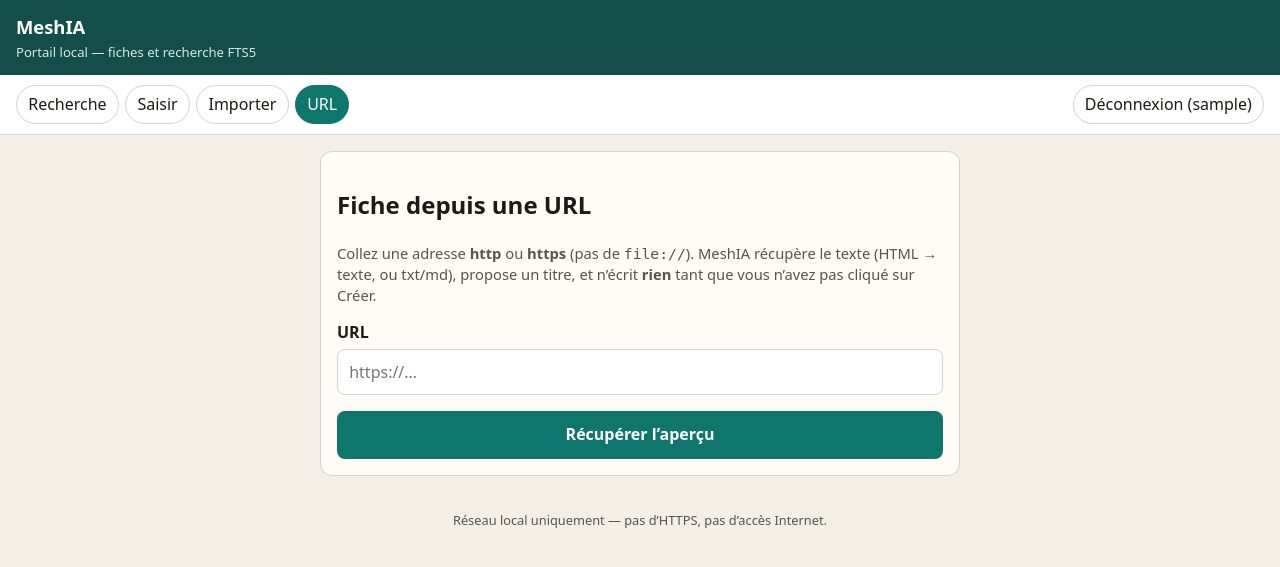
After one commit to F4EED/MeshIA, a Flask app: page /meshia/url in a window 1280 px wide. The commit adds this page. Shown: the top 567 px of the page. Run offline with Flask 3, Linux system fonts and the light colour scheme; the visitor is signed in with stand-in values (Sample User, id 1); parts of the project's set-up code (start-up, migrations or seed data) failed here and were passed over.

Commit message:
Corrige l'affichage de la recherche et ajoute comptes plus import URL.

```diff
--- a/web/app.py
+++ b/web/app.py
@@ -5,6 +5,8 @@ from __future__ import annotations
 import json
 import os
 import re
+import sqlite3
+import stat
 import subprocess
 import sys
 import tempfile
@@ -21,7 +23,7 @@ from flask import (
     session,
     url_for,
 )
-from werkzeug.security import check_password_hash
+from werkzeug.security import check_password_hash, generate_password_hash
 from werkzeug.utils import secure_filename
 
 ROOT = Path(os.environ.get("MESHIA_ROOT", "/opt/meshia"))
@@ -33,6 +35,7 @@ sys.path.insert(0, str(ROOT))
 sys.path.insert(0, str(WEB))
 
 from extract import ALLOWED_EXT, ExtractError, extraire_texte  # noqa: E402
+from fetch_url import FetchError, fetch_fiche  # noqa: E402
 from meshia import chercher, lister_titres  # noqa: E402
 
 FICHES = ROOT / "fiches"
@@ -43,6 +46,8 @@ SECRET_FILE = Path(os.environ.get("MESHIA_WEB_SECRET", str(WEB / "secret.key")))
 LOCK_FILE = WEB / "ingest.lock"
 BIND = os.environ.get("MESHIA_WEB_BIND", "127.0.0.1")
 PORT = int(os.environ.get("MESHIA_WEB_PORT", "8765"))
+ADMINS = {"meshia"}
+USER_RE = re.compile(r"^[A-Za-z0-9._-]{2,32}$")
 
 app = Flask(__name__)
 app.config["MAX_CONTENT_LENGTH"] = 10 * 1024 * 1024
@@ -74,6 +79,15 @@ def _users() -> dict:
     return data if isinstance(data, dict) else {}
 
 
+def _sauver_users(data: dict) -> None:
+    WEB.mkdir(parents=True, exist_ok=True)
+    tmp = USERS_FILE.with_name(USERS_FILE.name + ".tmp")
+    tmp.write_text(json.dumps(data, indent=2, ensure_ascii=False) + "\n", encoding="utf-8")
+    os.chmod(tmp, stat.S_IRUSR | stat.S_IWUSR)
+    tmp.replace(USERS_FILE)
+    os.chmod(USERS_FILE, stat.S_IRUSR | stat.S_IWUSR)
+
+
 def login_required(view):
     @wraps(view)
     def wrapped(*args, **kwargs):
@@ -85,11 +99,29 @@ def login_required(view):
     return wrapped
 
 
+def admin_required(view):
+    @wraps(view)
+    def wrapped(*args, **kwargs):
+        if not session.get("user"):
+            return redirect(url_for("login", next=request.path))
+        if session.get("user") not in ADMINS:
+            flash("Cette page est réservée au compte meshia.", "err")
+            return redirect(url_for("recherche"))
+        return view(*args, **kwargs)
+
+    return wrapped
+
+
+@app.context_processor
+def _nav():
+    return {"est_admin": session.get("user") in ADMINS}
+
+
 def titre_safe(titre: str) -> str:
     s = unicodedata.normalize("NFKD", titre)
     s = "".join(c for c in s if not unicodedata.combining(c))
     s = re.sub(r"[^A-Za-z0-9]+", "-", s).strip("-").lower()
-    return (s[:80] or "fiche")
+    return s[:80] or "fiche"
 
 
 def ecrire_fiche(titre: str, texte: str) -> Path:
@@ -130,18 +162,28 @@ def indexer() -> str:
     return (r.stdout or "").strip() or "indexation terminee"
 
 
-def reponse_radio(question: str) -> str:
-    """Meme logique que meshia.construire_reponse, sans Ollama (fiche brute)."""
+def rechercher_fiche(question: str) -> dict:
+    """Meme logique FTS5 que meshia.py, sans Ollama. Toujours un texte a afficher."""
     q = question.strip()
     if q.lower() in ("aide", "?", "help", "liste"):
         titres = lister_titres()
-        return "Sujets : " + ", ".join(titres) if titres else "Aucune fiche."
-    trouve = chercher(q)
+        contenu = "Sujets : " + ", ".join(titres) if titres else "Aucune fiche."
+        return {"vide": False, "aide": True, "titre": "Aide", "contenu": contenu}
+    try:
+        trouve = chercher(q)
+    except sqlite3.Error as e:
+        return {"vide": True, "aide": False, "titre": None, "contenu": f"Erreur de recherche : {e}"}
     if trouve is None:
         titres = lister_titres()
-        return "Rien trouvé. Sujets : " + ", ".join(titres[:15])
+        sujets = ", ".join(titres[:15]) if titres else "(aucune fiche indexée)"
+        return {
+            "vide": True,
+            "aide": False,
+            "titre": None,
+            "contenu": f"Rien trouvé. Sujets : {sujets}",
+        }
     titre, contenu = trouve
-    return f"{titre} : {contenu}"
+    return {"vide": False, "aide": False, "titre": titre, "contenu": contenu or ""}
 
 
 @app.route("/meshia/login", methods=["GET", "POST"])
@@ -234,18 +276,110 @@ def importer():
     return render_template("importer.html")
 
 
+@app.route("/meshia/url", methods=["GET", "POST"])
+@login_required
+def depuis_url():
+    brouillon = session.get("brouillon_url") if isinstance(session.get("brouillon_url"), dict) else None
+    if request.method == "POST":
+        action = (request.form.get("action") or "apercu").strip()
+        if action == "annuler":
+            session.pop("brouillon_url", None)
+            flash("Brouillon annulé. Rien n’a été enregistré.", "ok")
+            return redirect(url_for("depuis_url"))
+        if action == "creer":
+            if not session.get("brouillon_url"):
+                flash("Aucun aperçu en cours. Récupérez d’abord l’URL.", "err")
+                return redirect(url_for("depuis_url"))
+            titre = request.form.get("titre") or ""
+            texte = request.form.get("texte") or ""
+            try:
+                dest = ecrire_fiche(titre, texte)
+                msg = indexer()
+                session.pop("brouillon_url", None)
+                flash(f"Fiche créée : {dest.name}. {msg}", "ok")
+                return redirect(url_for("depuis_url"))
+            except (ValueError, RuntimeError, OSError) as e:
+                flash(str(e), "err")
+                brouillon = {
+                    "source": (session.get("brouillon_url") or {}).get("source", ""),
+                    "titre": titre,
+                    "texte": texte,
+                }
+                return render_template("url.html", brouillon=brouillon)
+        try:
+            fiche = fetch_fiche(request.form.get("url") or "")
+        except FetchError as e:
+            flash(str(e), "err")
+            return render_template("url.html", brouillon=None, url=request.form.get("url") or "")
+        session["brouillon_url"] = {
+            "source": fiche["source"],
+            "titre": fiche["titre"],
+            "texte": fiche["texte"],
+            "tronque": fiche.get("tronque", False),
+        }
+        return render_template("url.html", brouillon=fiche)
+    return render_template("url.html", brouillon=brouillon if brouillon and brouillon.get("titre") else None)
+
+
 @app.route("/meshia/recherche", methods=["GET", "POST"])
 @login_required
 def recherche():
-    question = ""
-    resultat = None
     if request.method == "POST":
         question = (request.form.get("q") or "").strip()
-        if not question:
-            flash("Saisissez une question ou un mot-clé.", "err")
-        else:
-            resultat = reponse_radio(question)
+    else:
+        question = (request.args.get("q") or "").strip()
+    resultat = None
+    if question:
+        resultat = rechercher_fiche(question)
+    elif request.method == "POST":
+        flash("Saisissez une question ou un mot-clé.", "err")
     return render_template("recherche.html", question=question, resultat=resultat)
+
+
+@app.route("/meshia/utilisateurs", methods=["GET", "POST"])
+@admin_required
+def utilisateurs():
+    users = _users()
+    if request.method == "POST":
+        action = (request.form.get("action") or "").strip()
+        nom = (request.form.get("username") or "").strip()
+        mot = request.form.get("password") or ""
+        try:
+            if action == "creer":
+                if not USER_RE.match(nom):
+                    raise ValueError("Identifiant : 2 à 32 caractères (lettres, chiffres, . _ -).")
+                if nom in users:
+                    raise ValueError(f"Le compte {nom} existe déjà.")
+                if len(mot) < 8:
+                    raise ValueError("Mot de passe : 8 caractères minimum.")
+                users[nom] = generate_password_hash(mot, method="scrypt")
+                _sauver_users(users)
+                flash(f"Compte {nom} créé.", "ok")
+            elif action == "mdp":
+                if nom not in users:
+                    raise ValueError("Compte introuvable.")
+                if len(mot) < 8:
+                    raise ValueError("Mot de passe : 8 caractères minimum.")
+                users[nom] = generate_password_hash(mot, method="scrypt")
+                _sauver_users(users)
+                flash(f"Mot de passe de {nom} mis à jour.", "ok")
+            elif action == "supprimer":
+                if nom == "meshia":
+                    raise ValueError("Le compte meshia ne peut pas être supprimé.")
+                if nom == session.get("user"):
+                    raise ValueError("Vous ne pouvez pas supprimer le compte connecté.")
+                if nom not in users:
+                    raise ValueError("Compte introuvable.")
+                del users[nom]
+                _sauver_users(users)
+                flash(f"Compte {nom} supprimé.", "ok")
+            else:
+                raise ValueError("Action inconnue.")
+            return redirect(url_for("utilisateurs"))
+        except (ValueError, OSError) as e:
+            flash(str(e), "err")
+    noms = sorted(users.keys())
+    return render_template("utilisateurs.html", noms=noms)
 
 
 if __name__ == "__main__":
--- a/web/templates/base.html
+++ b/web/templates/base.html
@@ -17,6 +17,8 @@
       --err-bg: #ffe4e6;
       --ok: #166534;
       --ok-bg: #dcfce7;
+      --fiche: #fffbeb;
+      --fiche-line: #d97706;
     }
     * { box-sizing: border-box; }
     body {
@@ -53,7 +55,8 @@
       cursor: pointer;
     }
     nav a.actif { background: var(--accent); color: #fff; border-color: var(--accent); }
-    nav form { margin: 0 0 0 auto; }
+    nav form { margin: 0; }
+    nav .spacer { flex: 1; }
     main { max-width: 42rem; margin: 0 auto; padding: 1rem; }
     .card {
       background: var(--card);
@@ -62,13 +65,14 @@
       padding: 1rem;
     }
     label { display: block; font-weight: 600; margin: 0.8rem 0 0.3rem; }
-    input[type=text], input[type=password], input[type=file], textarea {
+    input[type=text], input[type=password], input[type=url], input[type=file], textarea {
       width: 100%;
       font: inherit;
       padding: 0.65rem 0.7rem;
       border: 1px solid var(--line);
       border-radius: 8px;
       background: #fff;
+      color: var(--ink);
     }
     textarea { min-height: 11rem; resize: vertical; }
     button.primaire, input[type=submit] {
@@ -111,6 +152,11 @@
     <a href="{{ url_for('recherche') }}" class="{{ 'actif' if actif == 'recherche' else '' }}">Recherche</a>
     <a href="{{ url_for('saisir') }}" class="{{ 'actif' if actif == 'saisir' else '' }}">Saisir</a>
     <a href="{{ url_for('importer') }}" class="{{ 'actif' if actif == 'importer' else '' }}">Importer</a>
+    <a href="{{ url_for('depuis_url') }}" class="{{ 'actif' if actif == 'url' else '' }}">URL</a>
+    {% if est_admin %}
+    <a href="{{ url_for('utilisateurs') }}" class="{{ 'actif' if actif == 'utilisateurs' else '' }}">Utilisateurs</a>
+    {% endif %}
+    <span class="spacer"></span>
     <form method="post" action="{{ url_for('logout') }}">
       <button type="submit">Déconnexion ({{ session.user }})</button>
     </form>
--- a/web/templates/importer.html
+++ b/web/templates/importer.html
@@ -4,7 +4,7 @@
 {% block body %}
 <div class="card">
   <h2>Importer un document</h2>
-  <p class="aide">Formats : <strong>txt, md, pdf, doc, docx</strong>. Le texte est extrait, écrit en Markdown, puis indexé comme une fiche. Les .doc anciens sont en best-effort (catdoc / antiword / LibreOffice).</p>
+  <p class="aide">Formats : <strong>txt, md, pdf, doc, docx</strong>. Le texte est extrait, écrit en Markdown, puis indexé comme une fiche. Les .doc anciens sont en best-effort (catdoc / antiword / LibreOffice). Pour une page web : <a href="{{ url_for('depuis_url') }}">importer depuis une URL</a> (aperçu, puis confirmation).</p>
   <form method="post" enctype="multipart/form-data">
     <label for="fichier">Fichier</label>
     <input id="fichier" name="fichier" type="file" required accept=".txt,.md,.pdf,.doc,.docx,text/plain,text/markdown,application/pdf,application/msword,application/vnd.openxmlformats-officedocument.wordprocessingml.document">
--- /dev/null
+++ b/web/templates/url.html
@@ -0,0 +1,35 @@
+{% extends "base.html" %}
+{% set actif = "url" %}
+{% block title %}Fiche depuis une URL — MeshIA{% endblock %}
+{% block body %}
+<div class="card">
+  <h2>Fiche depuis une URL</h2>
+  <p class="aide">Collez une adresse <strong>http</strong> ou <strong>https</strong> (pas de <code>file://</code>). MeshIA récupère le texte (HTML → texte, ou txt/md), propose un titre, et n’écrit <strong>rien</strong> tant que vous n’avez pas cliqué sur Créer.</p>
+
+  <form method="post">
+    <input type="hidden" name="action" value="apercu">
+    <label for="url">URL</label>
+    <input id="url" name="url" type="url" required placeholder="https://…" value="{{ url or (brouillon.source if brouillon else '') }}">
+    <button class="primaire" type="submit">Récupérer l’aperçu</button>
+  </form>
+</div>
+
+{% if brouillon and brouillon.titre is defined %}
+<div class="card" style="margin-top:1rem">
+  <h2>Fiche proposée</h2>
+  <p class="aide">Vérifiez le titre et le texte. Rien n’est enregistré dans <code>fiches/</code> et <code>ingest.py</code> n’est pas lancé tant que vous n’avez pas confirmé.</p>
+  {% if brouillon.source %}<p class="aide">Source : {{ brouillon.source }}</p>{% endif %}
+  {% if brouillon.tronque %}<p class="aide">Le texte a été tronqué (limite 8000 caractères).</p>{% endif %}
+  <form method="post">
+    <label for="titre">Titre</label>
+    <input id="titre" name="titre" type="text" required maxlength="120" value="{{ brouillon.titre }}">
+    <label for="texte">Texte</label>
+    <textarea id="texte" name="texte" required>{{ brouillon.texte }}</textarea>
+    <button class="primaire" type="submit" name="action" value="creer">Créer la fiche</button>
+  </form>
+  <form method="post">
+    <button class="secondaire" type="submit" name="action" value="annuler">Annuler</button>
+  </form>
+</div>
+{% endif %}
+{% endblock %}
```
Also changed, not shown: other parts of web/templates/base.html (+43 -6 lines), web/fetch_url.py (added, +150 -0 lines), web/templates/recherche.html (+22 -6 lines), web/templates/utilisateurs.html (added, +51 -0 lines), README.md.
